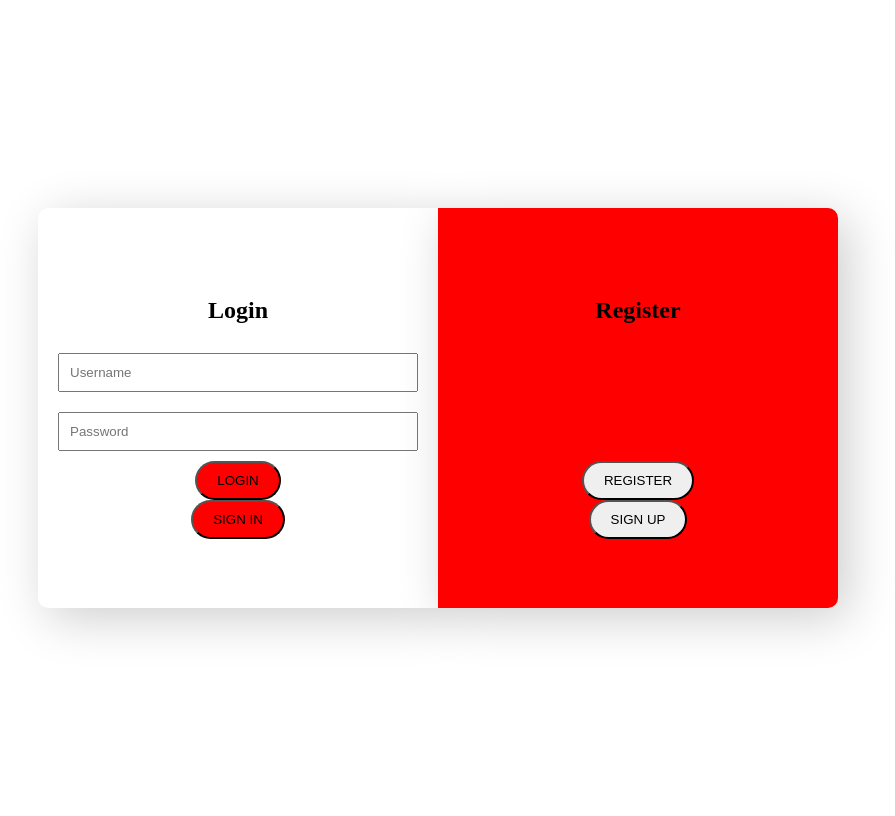
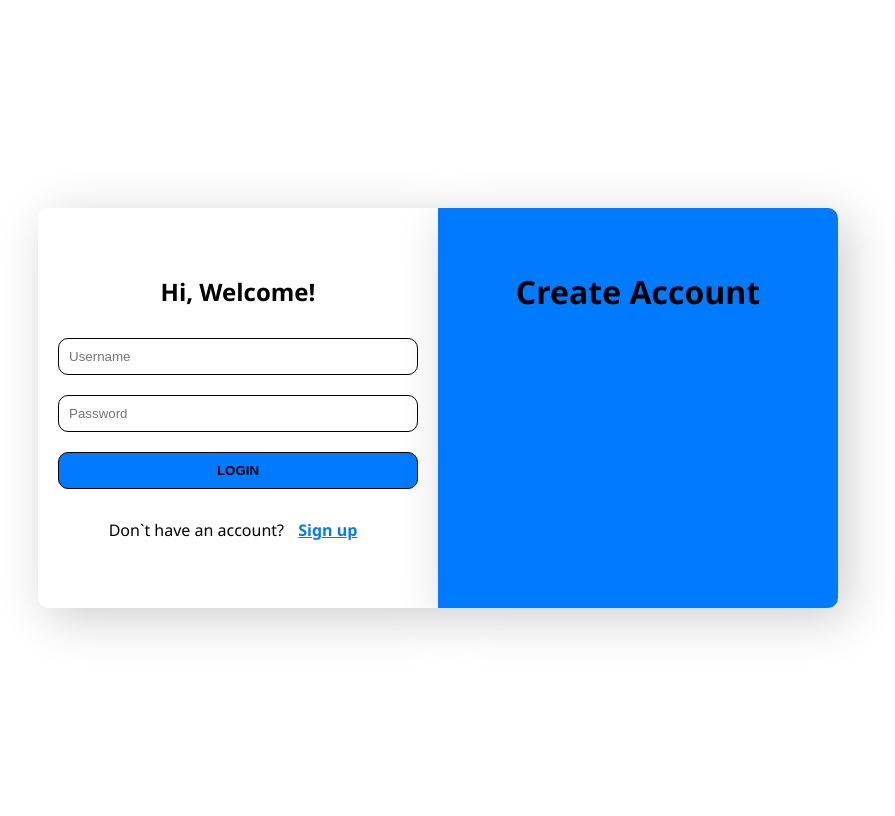
Before and after one commit to ChoiVadim/share_todo, a Flask app: page /login in a window 1280 px wide. Shown: the whole page, without its empty margins (202-1097 px from the left). Run offline with Flask 3, Linux system fonts and the light colour scheme.

Commit message:
add styles

```diff
--- a/app/static/css/style.css
+++ b/app/static/css/style.css
@@ -1,4 +1,5 @@
 body {
+    font-family: 'Segoe UI', Tahoma, Geneva, Verdana, sans-serif;
     display: flex;
     justify-content: center;
     align-items: center;
@@ -21,7 +22,7 @@ body {
     justify-content: center;
     align-items: center;
     transition: transform 0.4s ease-in-out, background-color 0.4s ease-in-out;
-    background-color: red;
+    background-color: #007bff;
     padding: 20px;
     box-sizing: border-box;
     border-radius: 0 10px 10px 0; /* Shorthand for border-radius */
@@ -34,7 +35,7 @@ body {
 }
 
 .login-container.active .btn, .register-container.active .btn {
-    background-color: red;
+    background-color: #007bff;
 }
 
 .login-container {
@@ -45,20 +46,53 @@ body {
     transform: translateX(100%);
 }
 
-.login-container.active input, .register-container.active input {
-    visibility: visible;
-}
-
-input {
+/* Initially hide all inputs, buttons, and span elements inside login and register containers */
+input, .btn, .login-container p span, .login-container p, .register-container p span, .register-container p {
     visibility: hidden;
     margin: 10px 0;
     padding: 10px;
     width: 100%;
     box-sizing: border-box;
+    border-radius: 10px;
 }
 
+input, .btn {
+    border-width: 1px; /* Thinner border */
+    border-style: solid;
+    border-color: #000000; /* Light gray border color */
+}
+
+/* Style for buttons */
 .btn {
-    border-radius: 20px;
-    padding: 10px 20px;
+    border-radius: 10px;
+    cursor: pointer;
+    padding: 10px;
+    text-align: center;
+    font-weight: bold;
+}
+
+/* Show inputs, buttons, and span elements when their container has the active class */
+.login-container.active input,
+.login-container.active .btn,
+.login-container.active p,
+.login-container.active p span,
+.register-container.active input,
+.register-container.active .btn,
+.register-container.active p span,
+.register-container.active p {
+    visibility: visible;
+}
+
+
+/* Style for the highlight text */
+.highlight {
+    visibility: hidden;
+    font-weight: bold;
+    color: #007bff;
+    text-decoration: underline;
     cursor: pointer;
 }
+
+p {
+    text-align: center;
+}
--- a/app/static/js/script.js
+++ b/app/static/js/script.js
@@ -1,3 +1,4 @@
+// Change the container based on the button clicked
 function toggleContainer(container) {
     const loginContainer = document.querySelector('.login-container');
     const registerContainer = document.querySelector('.register-container');
@@ -19,12 +20,14 @@ document.addEventListener('DOMContentLoaded', function() {
     const loginBtn = document.getElementById('loginBtn');
     const registerBtn = document.getElementById('registerBtn');
 
+    // Add an event listener to the login button
     loginBtn.addEventListener('click', () => {
         let name = document.getElementById('username_login').value;
         let password = document.getElementById('password_login').value;
         const jsonData = { username: name, password: password };
+        const url = loginBtn.getAttribute('data-url');
 
-        fetch('http://127.0.0.1:5000/login', {
+        fetch(url, {
             method: 'POST',
             headers: {
                 'Content-Type': 'application/json; charset=utf-8'
@@ -41,13 +44,14 @@ document.addEventListener('DOMContentLoaded', function() {
         .catch(error => alert('There was a problem with the fetch operation: ' + error.message));
     });
 
-
+    // Add an event listener to the register button
     registerBtn.addEventListener('click', () => {
         let name = document.getElementById('username_register').value;
         let password = document.getElementById('password_register').value;
         const jsonData = { username: name, password: password };
+        const url = registerBtn.getAttribute('data-url');
 
-        fetch('http://127.0.0.1:5000/register', {
+        fetch(url, {
             method: 'POST',
             headers: {
                 'Content-Type': 'application/json; charset=utf-8'
--- a/app/templates/login.html
+++ b/app/templates/login.html
@@ -3,18 +3,22 @@
 
 <div class="container">
     <div class="login-container active">
-        <h2>Login</h2>
+        <h2>Hi, Welcome!</h2>
         <input id="username_login" type="text" placeholder="Username">
         <input id ="password_login" type="password" placeholder="Password">
-        <button id="loginBtn" class="btn">LOGIN</button>
-        <button class="btn" onclick="toggleContainer('register')">SIGN IN</button>
+        <button id="loginBtn" data-url="{{ url_for('routes.login') }}" class="btn">LOGIN</button>
+        <p onclick="toggleContainer('register')">
+            Don`t have an account? <span class="highlight">Sign up</span>
+        </p>
     </div>
     <div class="register-container">
-        <h2>Register</h2>
+        <h1>Create Account</h1>
         <input id="username_register" type="text" placeholder="Username">
         <input id ="password_register" type="password" placeholder="Password">
-        <button id="registerBtn" class="btn">REGISTER</button>
-        <button class="btn" onclick="toggleContainer('login')">SIGN UP</button>
+        <button id="registerBtn" data-url="{{ url_for('routes.register') }}" class="btn">REGISTER</button>
+        <p onclick="toggleContainer('login')">
+            Already have an account? <span class="highlight">Log in</span>
+        </p>
     </div>
 </div>
 
```
Also changed, not shown: 1 other file.
